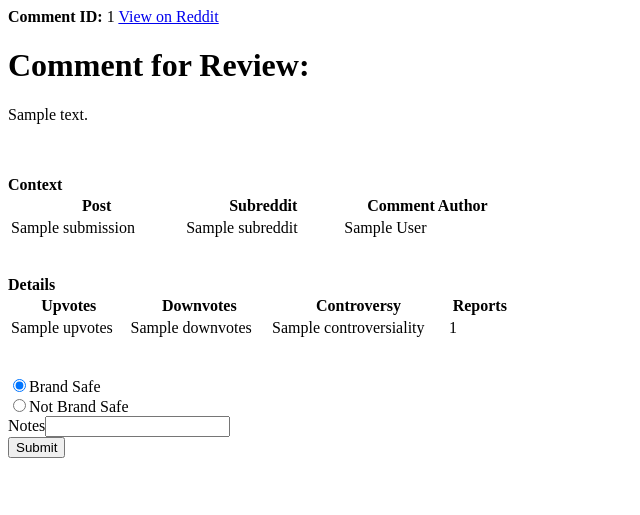
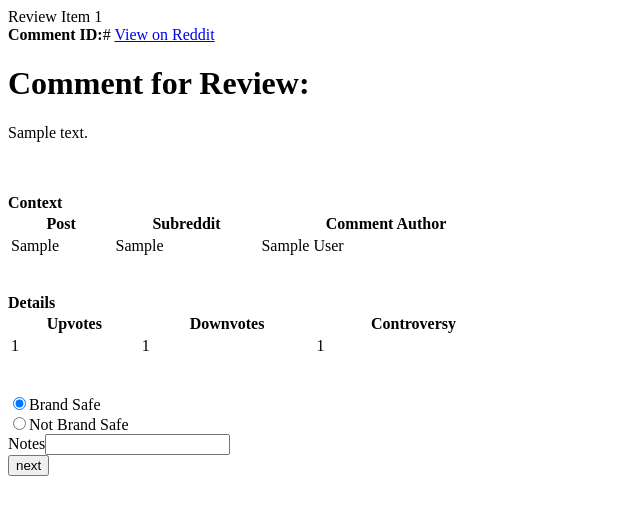
Before and after one commit to aligg/Content-Review-Tool, a Flask app: template templates/queue.html in a window 1280 px wide. Shown: the top 515 px of the page, without its empty margins (0-640 px from the left). Run offline with Flask 2, Linux system fonts and the light colour scheme; tables that the repository leaves empty hold one stand-in row (values such as "Sample post"); the template is opened without the code that fills it: values that come from a table or form of the project are taken from there, most other values are stand-ins (such as "Sample title", 1, 10 or a date in 2020); some libraries are stand-ins or nearby versions.

Commit message:
Working on displaying one comment object at a time in queue

```diff
--- a/server.py
+++ b/server.py
@@ -24,10 +24,10 @@ def index():
 def queue():
     """Opens the queue and retrieves items for review"""
 
-    #comments = grab_comments(auth())
+    comments = Item.query.limit(5).all()
 
-    return render_template("queue.html", #comments=comments)
-        )
+    return render_template("queue.html", comments=comments)
+
 
 @app.route('/submit')
 def submit():
--- a/templates/queue.html
+++ b/templates/queue.html
@@ -2,13 +2,13 @@
 
 {% block content %}
 
-
-{% for link_id, info in comments.items() %}
-
-<b>Comment ID:</b> {{ link_id }} <a href="https://www.reddit.com/{{ info.permalink }}" target="_blank">View on Reddit</a>
+{% for comment in comments %}
+<div id="reviewobject-{{loop.index}}">
+Review Item {{loop.index}}<br>
+<b>Comment ID:</b>{{comment.link_id}} <a href="https://www.reddit.com/{{ comment.permalink }}" target="_blank">View on Reddit</a>
 
 <h1> Comment for Review: </h1>
-<p>{{ info.body }} </p><br><br>
+<p>{{ comment.body }} </p><br><br>
 
 <b>Context</b>
 <table style="width:40%">
@@ -19,9 +19,9 @@
 
 </tr>
 <tr>
-    <td>{{ info.submission }}</td>
-    <td>{{ info.subreddit }}</td>
-    <td>{{ info.author }}</td>
+    <td>{{ comment.submission }}</td>
+    <td>{{ comment.subreddit }}</td>
+    <td>{{ comment.author }}</td>
 </tr>
 </table>
 <br><br>
@@ -31,26 +31,51 @@
     <th>Upvotes</th>
     <th>Downvotes</th>
     <th>Controversy</th>
-    <th>Reports</th>
 </tr>
 <tr>
-    <td>{{ info.upvotes}}</td>
-    <td>{{ info.downvotes }}</td>
-    <td>{{ info.controversiality }}</td>
-    <td>{{ info.num_reports }}</td>
+    <td>{{ comment.upvotes}}</td>
+    <td>{{ comment.downvotes }}</td>
+    <td>{{ comment.controversiality }}</td>
 </tr>
 </table>
 <br><br>
 
-{% endfor %}
 <form action="/submit" method=post>
     <input type="hidden" name="data" value={{comments}}>
     <input type="radio" name="label" value="brand_safe" checked>Brand Safe<br>
     <input type="radio" name="label" value="not_brand_safe">Not Brand Safe<br>
     Notes<input type="text" name="notes"><br>
-    <input type="submit" value="Submit">
+    <input type="button" name="next" value="next" id="next">
+    <br><br>
+
+</div>
+{% endfor %}
+    <input type="submit" value="Submit" id="submit">
 </form>
+<script src ="https://code.jquery.com/jquery-3.2.1.min.js"></script>
+<script>
 
+var currentReview = 1
 
+//hide review objects 2-5
+for (var i = 2; i<=5; i++){
+    $('#reviewobject-'+i).hide();
+}
+//hide submit button until reviewobject 5
+for (var i =1; i <=4; i++){
+    $('#submit').hide()
+}
+//iterate through objects and hide previous display next one
+function displayNextReview() {
+    if (currentReview < 5)
+    {
+        $('#reviewobject-'+currentReview).hide();
+        currentReview++;
+        $('#reviewobject-'+currentReview).show();
+    }
+}
+//call function on next button click
+$('#next').on('click', displayNextReview);
 
+</script>
 {% endblock %}
```
Also changed, not shown: 2 other files.
